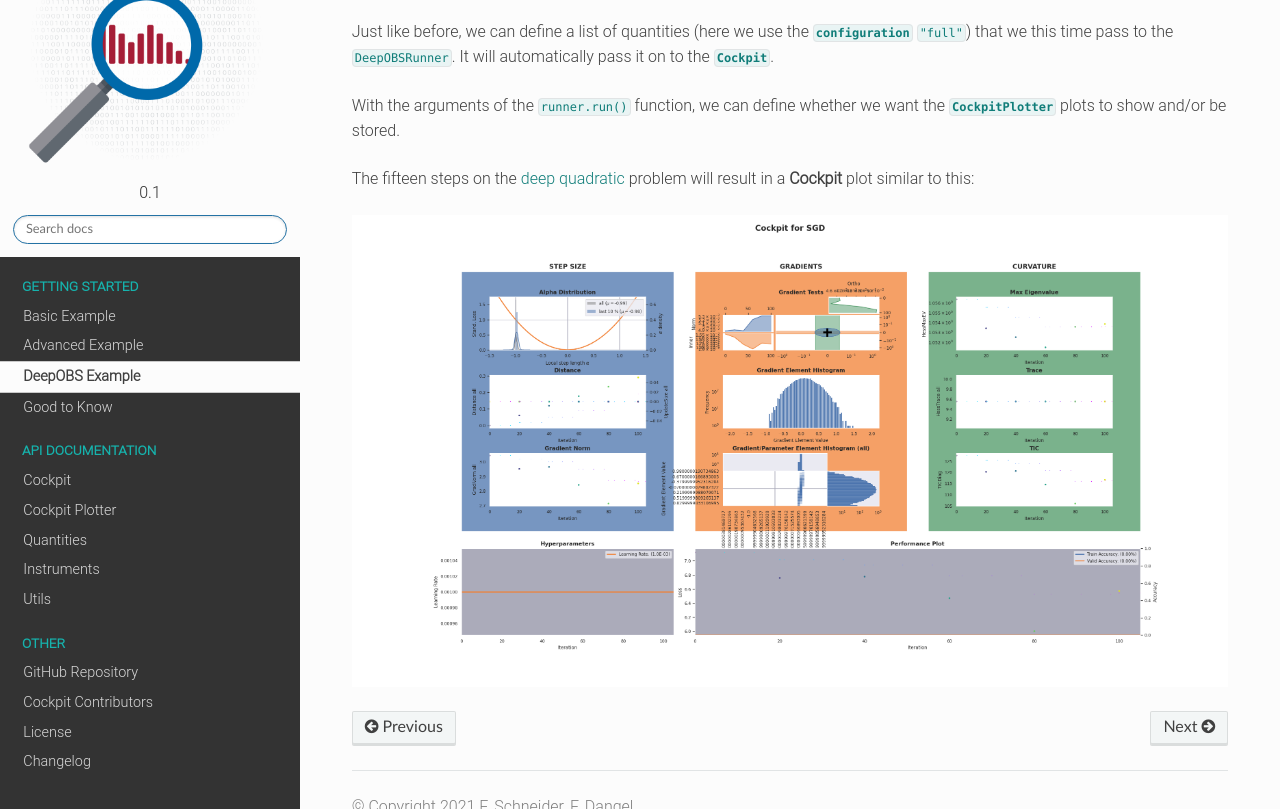
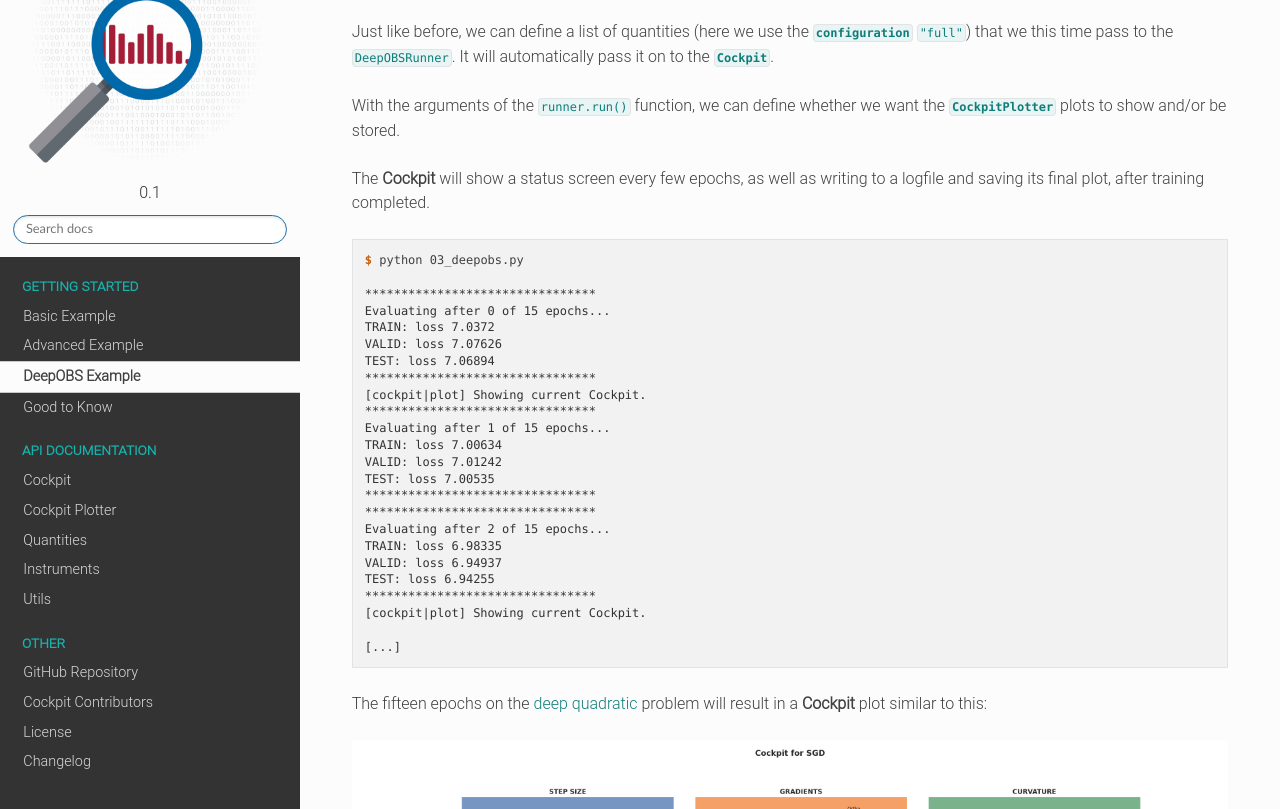
Before and after one commit to f-dangel/cockpit, a Sphinx documentation site: the page built from docs/source/examples/03_deepobs.rst, in a window 1280 px wide and 900 px high, scrolled down 835 px, cut to the strip 91-900 px from the top of the window. Built offline with Sphinx 7.4.7 and the Read the Docs theme 2.0.0, drawn with Linux system fonts in a browser that asks for light colours.

Commit message:
[DOC] Document terminal output in examples

```diff
--- a/docs/source/examples/03_deepobs.rst
+++ b/docs/source/examples/03_deepobs.rst
@@ -49,7 +49,37 @@ Just like before, we can define a list of quantities (here we use the
 With the arguments of the ``runner.run()`` function, we can define whether we want
 the :class:`~cockpit.CockpitPlotter` plots to show and/or be stored.
 
-The fifteen steps on the `deep quadratic
+The **Cockpit** will show a status screen every few epochs, as well as writing to
+a logfile and saving its final plot, after training completed.
+
+.. code-block:: console
+
+  $ python 03_deepobs.py
+
+  ********************************
+  Evaluating after 0 of 15 epochs...
+  TRAIN: loss 7.0372
+  VALID: loss 7.07626
+  TEST: loss 7.06894
+  ********************************
+  [cockpit|plot] Showing current Cockpit.
+  ********************************
+  Evaluating after 1 of 15 epochs...
+  TRAIN: loss 7.00634
+  VALID: loss 7.01242
+  TEST: loss 7.00535
+  ********************************
+  ********************************
+  Evaluating after 2 of 15 epochs...
+  TRAIN: loss 6.98335
+  VALID: loss 6.94937
+  TEST: loss 6.94255
+  ********************************
+  [cockpit|plot] Showing current Cockpit.
+
+  [...]
+
+The fifteen epochs on the `deep quadratic
 <https://deepobs.readthedocs.io/en/v1.2.0-beta0_a/api/pytorch/testproblems/quadratic/quadratic_deep.html>`_
 problem will result in a **Cockpit** plot similar to this:
 
```
Also changed, not shown: docs/source/examples/01_basic_fmnist.rst (+18 -1 lines), docs/source/examples/02_advanced_fmnist.rst (+29 -7 lines).
